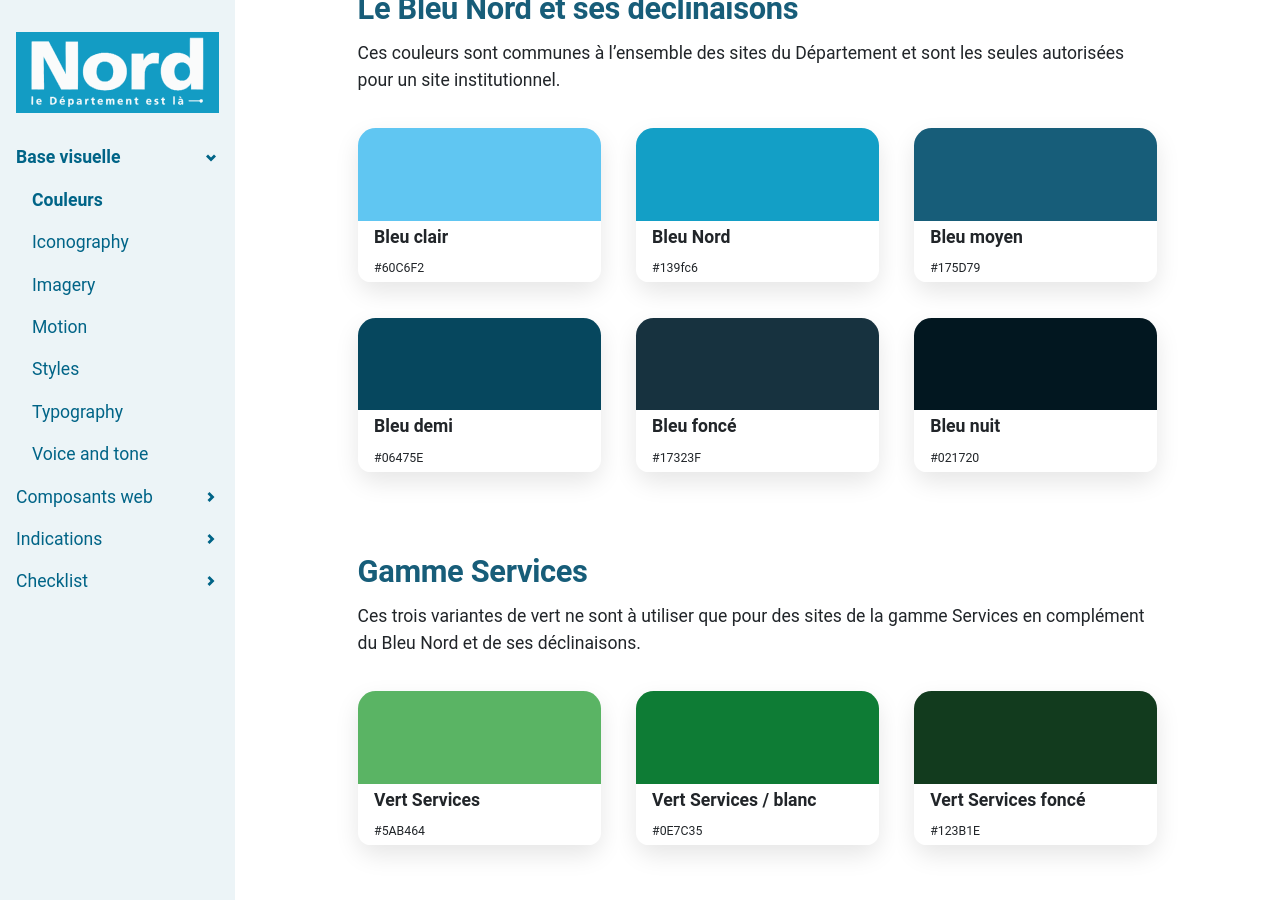
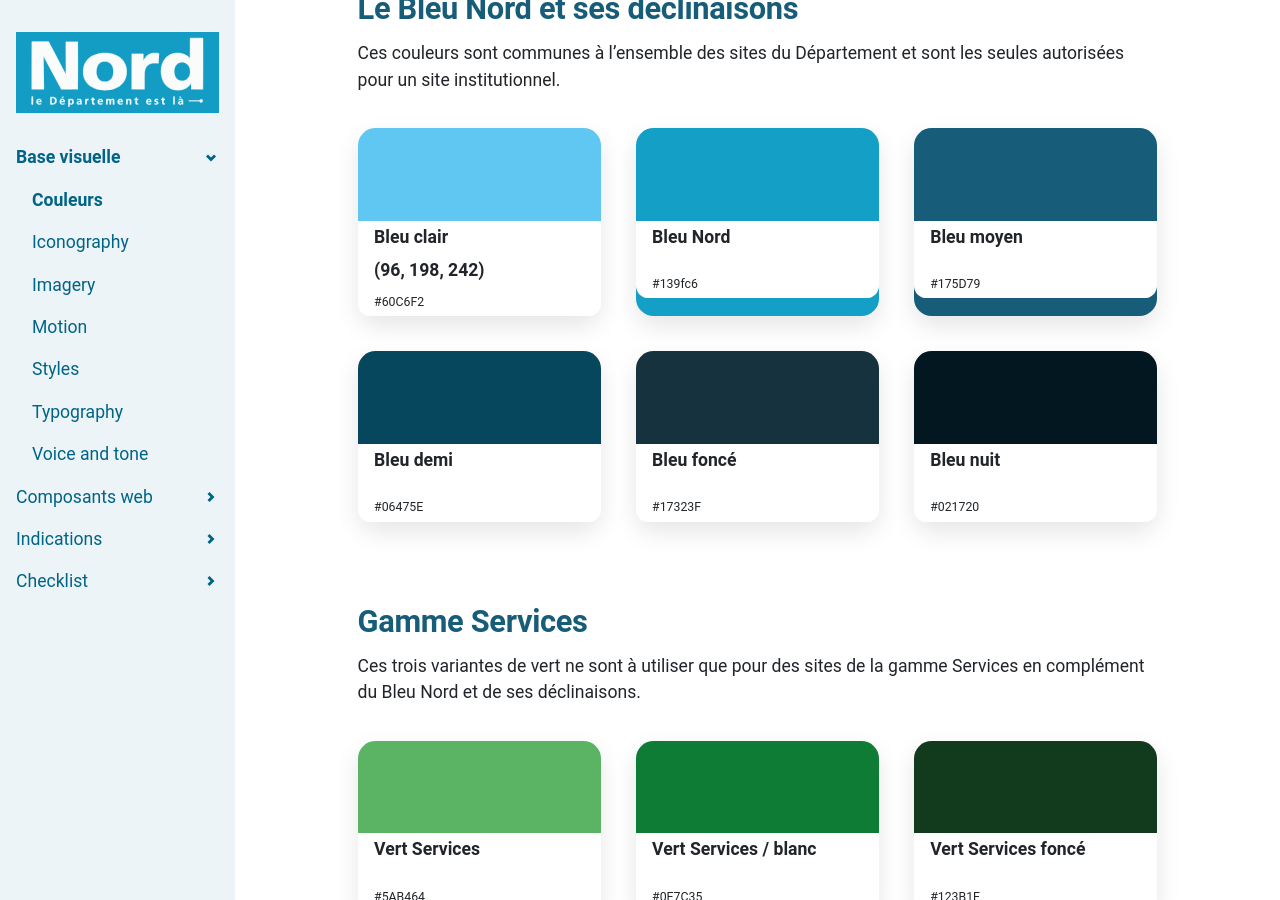
Before and after one commit to LJ59/d59-system, a Jekyll site: the page built from styles/03-color.md, in a window 1280 px wide and 900 px high, scrolled down 401 px. Built offline with Jekyll 4.4.1, drawn with Linux system fonts in a browser that asks for light colours.

Commit message:
Update color-preview.html

```diff
--- a/_includes/color-preview.html
+++ b/_includes/color-preview.html
@@ -1,6 +1,7 @@
 
 <div class="color-preview" style="background-color: {{ include.hexcode }}">
     <div class="color-preview__name">{{ include.name }}</div>
+    <div class="color-preview__name">{{ include.rgb }}</div>
     <div class="color-preview__value">{{ include.hexcode }}</div>
 </div>
 
```
